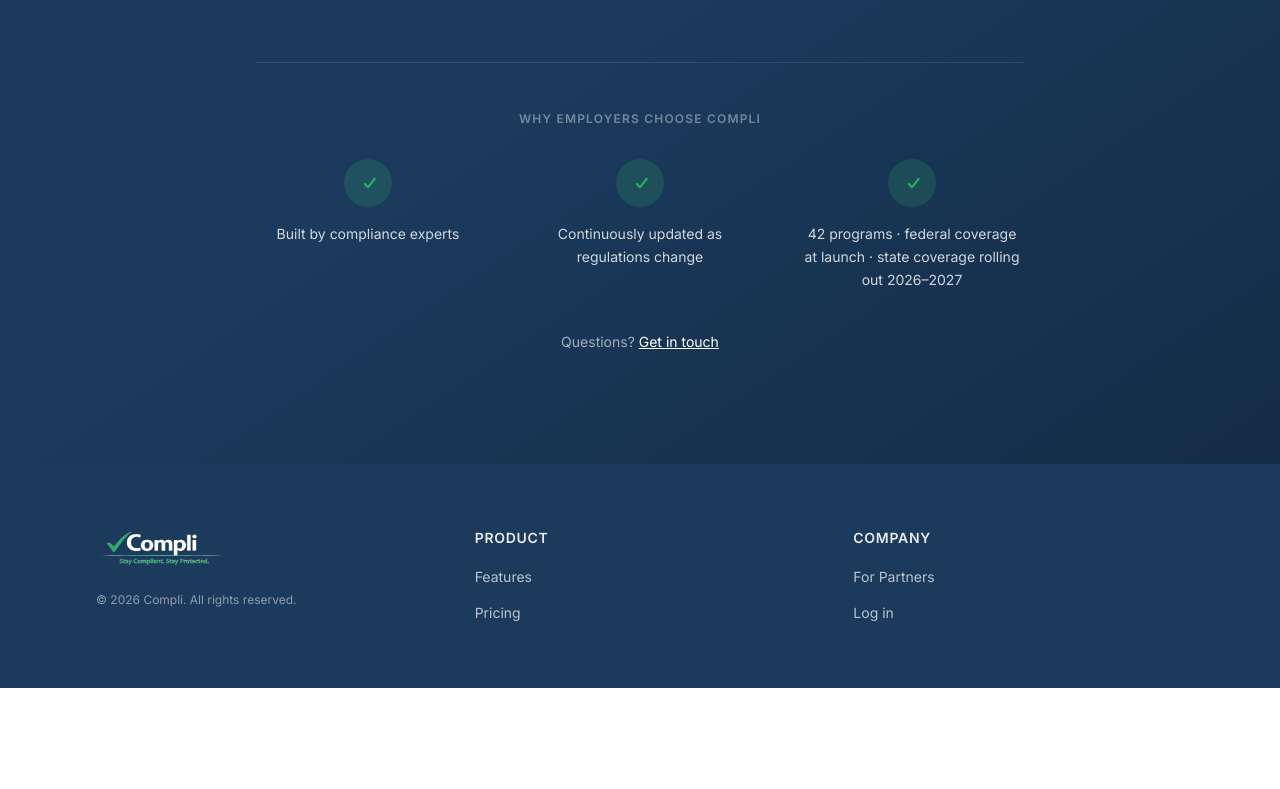
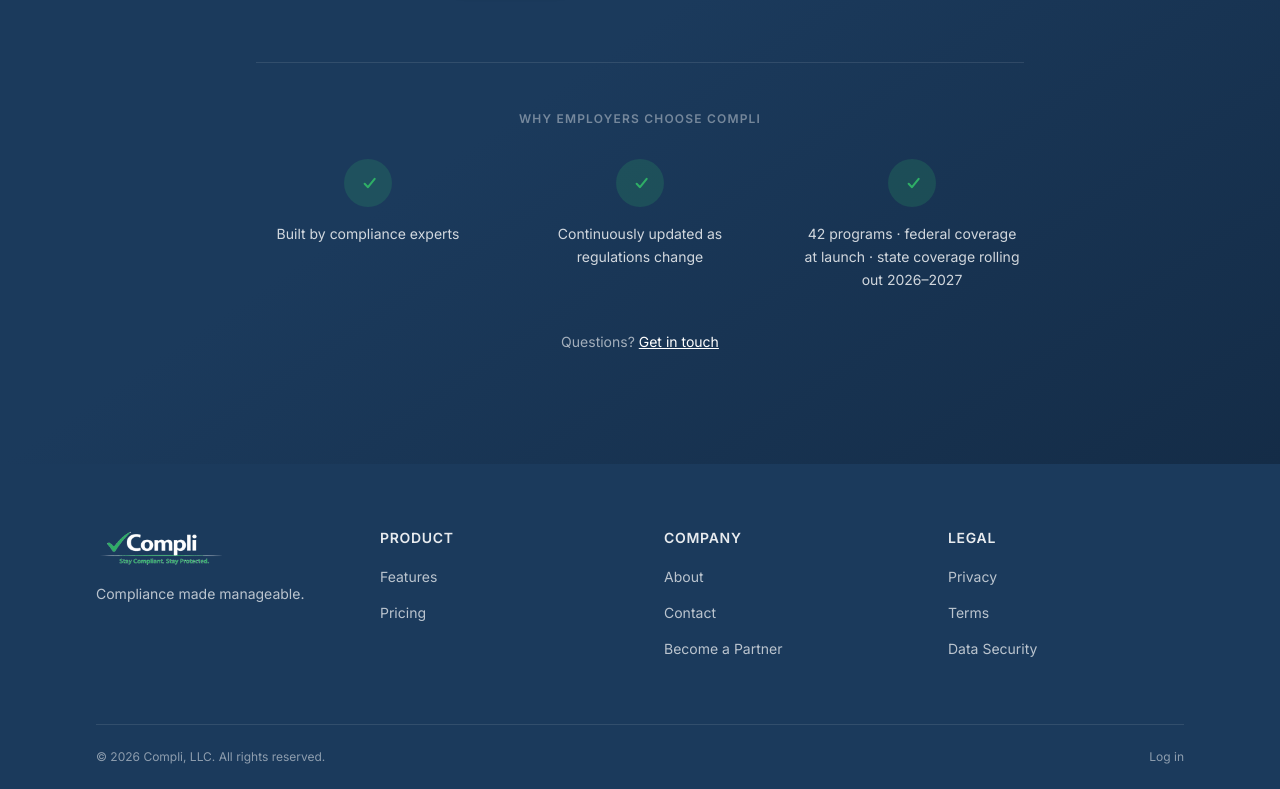
Before and after one commit to egingrich88/compli-marketing, a Next.js app: page / in a window 1280 px wide. Shown: the part 3597-4386 px from the top of the page. Before the commit the page ends 4285 px from the top, so only its background shows below. Built offline with nearby package versions, Linux system fonts and the light colour scheme.

Commit message:
refactor: update footer to use internal routes, add tagline, restructure columns
Page-level greps for 'For Partners' and railway URL still match — both sourced from Nav.tsx, scheduled for cleanup in the next aging-site step.

```diff
--- a/components/Footer.tsx
+++ b/components/Footer.tsx
@@ -1,10 +1,6 @@
 import Image from "next/image";
 import Link from "next/link";
 import Container from "./Container";
-
-const PARTNERS_URL =
-  "https://compli-platform-production.up.railway.app/marketing/become-a-partner.html";
-const LOGIN_URL = "https://compli-platform-production.up.railway.app/login";
 
 export default function Footer() {
   const year = new Date().getFullYear();
@@ -12,7 +8,7 @@
   return (
     <footer className="bg-navy text-white mt-auto">
       <Container>
-        <div className="py-16 grid grid-cols-1 md:grid-cols-3 gap-12">
+        <div className="py-16 grid grid-cols-1 md:grid-cols-4 gap-12">
           <div>
             <Image
               src="/compli-logo-white.png"
@@ -21,8 +17,8 @@
               height={40}
               className="h-10 w-auto"
             />
-            <p className="mt-6 text-xs text-white/50">
-              &copy; {year} Compli. All rights reserved.
+            <p className="mt-4 text-sm text-white/70">
+              Compliance made manageable.
             </p>
           </div>
 
@@ -56,27 +52,75 @@
             </h3>
             <ul className="mt-4 space-y-3">
               <li>
-                <a
-                  href={PARTNERS_URL}
+                <Link
+                  href="/about"
                   className="text-sm text-white/70 hover:text-green transition-colors"
-                  target="_blank"
-                  rel="noopener noreferrer"
                 >
-                  For Partners
-                </a>
+                  About
+                </Link>
               </li>
               <li>
-                <a
-                  href={LOGIN_URL}
+                <Link
+                  href="/contact"
                   className="text-sm text-white/70 hover:text-green transition-colors"
-                  target="_blank"
-                  rel="noopener noreferrer"
                 >
-                  Log in
-                </a>
+                  Contact
+                </Link>
+              </li>
+              <li>
+                <Link
+                  href="/become-a-partner"
+                  className="text-sm text-white/70 hover:text-green transition-colors"
+                >
+                  Become a Partner
+                </Link>
               </li>
             </ul>
           </div>
+
+          <div>
+            <h3 className="text-sm font-semibold uppercase tracking-wider text-white/90">
+              Legal
+            </h3>
+            <ul className="mt-4 space-y-3">
+              <li>
+                <Link
+                  href="/privacy"
+                  className="text-sm text-white/70 hover:text-green transition-colors"
+                >
+                  Privacy
+                </Link>
+              </li>
+              <li>
+                <Link
+                  href="/terms"
+                  className="text-sm text-white/70 hover:text-green transition-colors"
+                >
+                  Terms
+                </Link>
+              </li>
+              <li>
+                <Link
+                  href="/data-security"
+                  className="text-sm text-white/70 hover:text-green transition-colors"
+                >
+                  Data Security
+                </Link>
+              </li>
+            </ul>
+          </div>
+        </div>
+
+        <div className="border-t border-white/10 py-6 flex flex-col sm:flex-row gap-4 sm:items-center sm:justify-between">
+          <p className="text-xs text-white/50">
+            &copy; {year} Compli, LLC. All rights reserved.
+          </p>
+          <Link
+            href="/login"
+            className="text-xs text-white/50 hover:text-green transition-colors"
+          >
+            Log in
+          </Link>
         </div>
       </Container>
     </footer>
```
